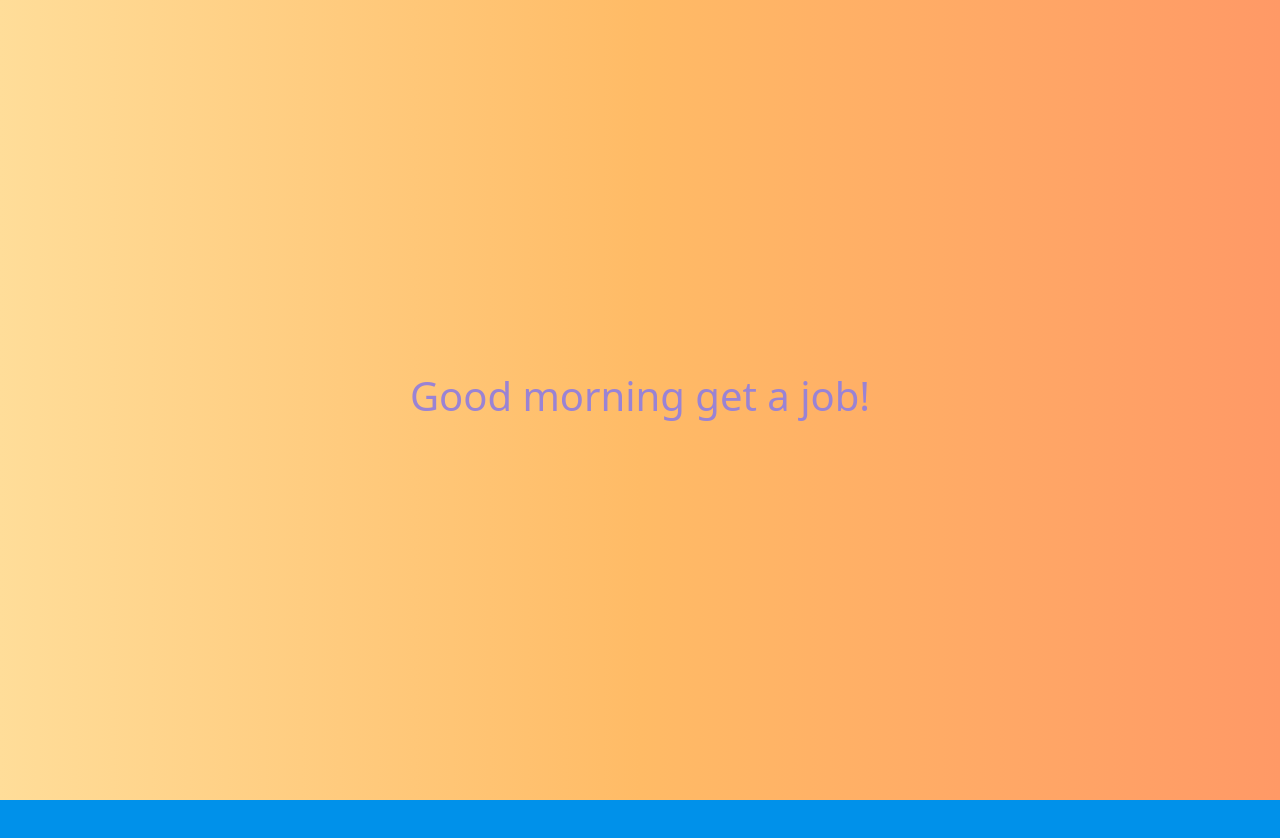
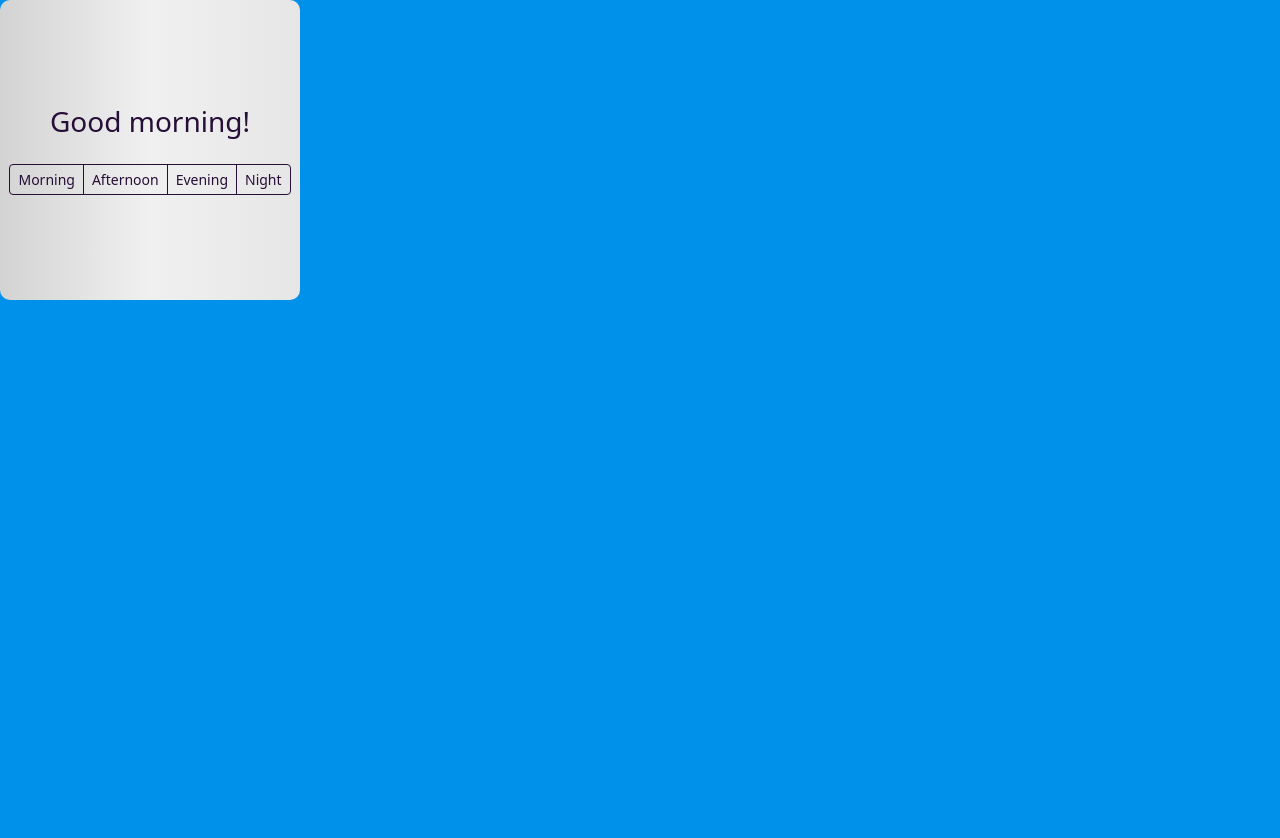
Before and after one commit to natemills018/bootstrap_list, a React app: page / in a window 1280 px wide. Shown: the top 838 px of the page. Built offline with nearby package versions, Linux system fonts and the light colour scheme; no server answers.

Commit message:
Changes to a dynamic BG

```diff
--- a/src/client/Components/DynamicBackground.tsx
+++ b/src/client/Components/DynamicBackground.tsx
@@ -1,38 +1,57 @@
-import React, { useState, useEffect } from 'react';
+import React, { useState } from 'react';
 import '../styles/DynamicBackground.css';
 
 type TimeOfDay = 'morning' | 'afternoon' | 'evening' | 'night';
 
-const DynamicBackground: React.FC = () => {
+const SmallDynamicBackground: React.FC = () => {
   const [timeOfDay, setTimeOfDay] = useState<TimeOfDay>('morning');
-
-  // Function to determine the time of day based on the current hour
-  const getTimeOfDay = (): TimeOfDay => {
-    const hour = new Date().getHours();
-    if (hour < 12) return 'morning';
-    if (hour >= 12 && hour < 18) return 'afternoon';
-    if (hour >= 18 && hour < 21) return 'evening';
-    return 'night';
-  };
-
-  useEffect(() => {
-    // Set the time of day when the component mounts
-    setTimeOfDay(getTimeOfDay());
-  }, []);
 
   // Define CSS classes for each time of day
   const backgroundClasses: Record<TimeOfDay, string> = {
-    morning: 'bg-morning',
-    afternoon: 'bg-afternoon',
-    evening: 'bg-evening',
-    night: 'bg-night',
+    morning: 'bg-neutral-morning',
+    afternoon: 'bg-neutral-afternoon',
+    evening: 'bg-neutral-evening',
+    night: 'bg-neutral-night',
+  };
+
+  // Function to handle changing the time of day based on user input
+  const handleChangeTimeOfDay = (newTime: TimeOfDay) => {
+    setTimeOfDay(newTime);
   };
 
   return (
-    <div className={`d-flex justify-content-center align-items-center vh-100 ${backgroundClasses[timeOfDay]}`}>
-      <h1 className="text-light">Good {timeOfDay} get a job!</h1>
+    <div className={`small-container p-3 ${backgroundClasses[timeOfDay]}`}>
+      <div className="text-center">
+        <h3 className="text-dark mb-3">Good {timeOfDay}!</h3>
+        <div className="btn-group">
+          <button
+            className="btn btn-outline-dark btn-sm"
+            onClick={() => handleChangeTimeOfDay('morning')}
+          >
+            Morning
+          </button>
+          <button
+            className="btn btn-outline-dark btn-sm"
+            onClick={() => handleChangeTimeOfDay('afternoon')}
+          >
+            Afternoon
+          </button>
+          <button
+            className="btn btn-outline-dark btn-sm"
+            onClick={() => handleChangeTimeOfDay('evening')}
+          >
+            Evening
+          </button>
+          <button
+            className="btn btn-outline-dark btn-sm"
+            onClick={() => handleChangeTimeOfDay('night')}
+          >
+            Night
+          </button>
+        </div>
+      </div>
     </div>
   );
 };
 
-export default DynamicBackground;
+export default SmallDynamicBackground;
--- a/src/client/styles/DynamicBackground.css
+++ b/src/client/styles/DynamicBackground.css
@@ -1,17 +1,34 @@
-.bg-morning {
-    background: linear-gradient(to right, #ffdd99, #ffbb66, #ff9966);
+/* Small container size */
+.small-container {
+    width: 300px;
+    height: 300px;
+    border-radius: 10px;
+    display: flex;
+    justify-content: center;
+    align-items: center;
+    transition: background 0.5s ease;
   }
 
-  .bg-afternoon {
-    background: linear-gradient(to right, #66ccff, #66ff99, #ffcc66);
+  /* Neutral background styles */
+  .bg-neutral-morning {
+    background: linear-gradient(to right, #d3d3d3, #f0f0f0, #e6e6e6); /* Light gray */
   }
 
-  .bg-evening {
-    background: linear-gradient(to right, #ff9966, #ff6699, #9966ff);
+  .bg-neutral-afternoon {
+    background: linear-gradient(to right, #eae0d5, #f5f5f5, #dcdcdc); /* Light beige/gray */
   }
 
-  .bg-night {
-    background: linear-gradient(to right, #333333, #663399, #000000);
+  .bg-neutral-evening {
+    background: linear-gradient(to right, #b0a8a0, #d6d1cc, #a09991); /* Warm gray */
+  }
+
+  .bg-neutral-night {
+    background: linear-gradient(to right, #3b3b3b, #4b4b4b, #2b2b2b); /* Dark gray */
+  }
+
+  /* Button styling */
+  .btn-group {
+    margin-top: 10px;
   }
 
   .vh-100 {
```
